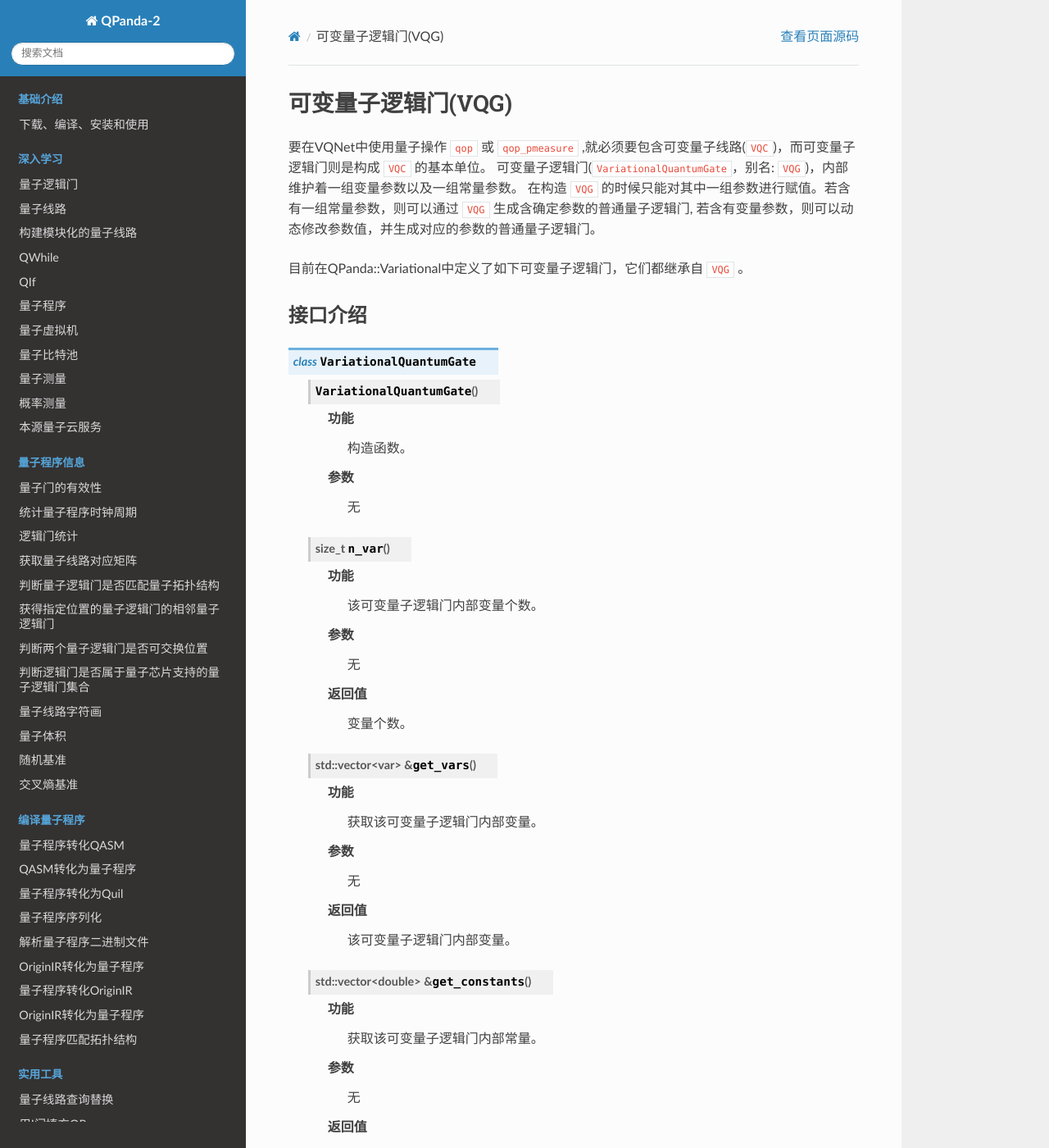
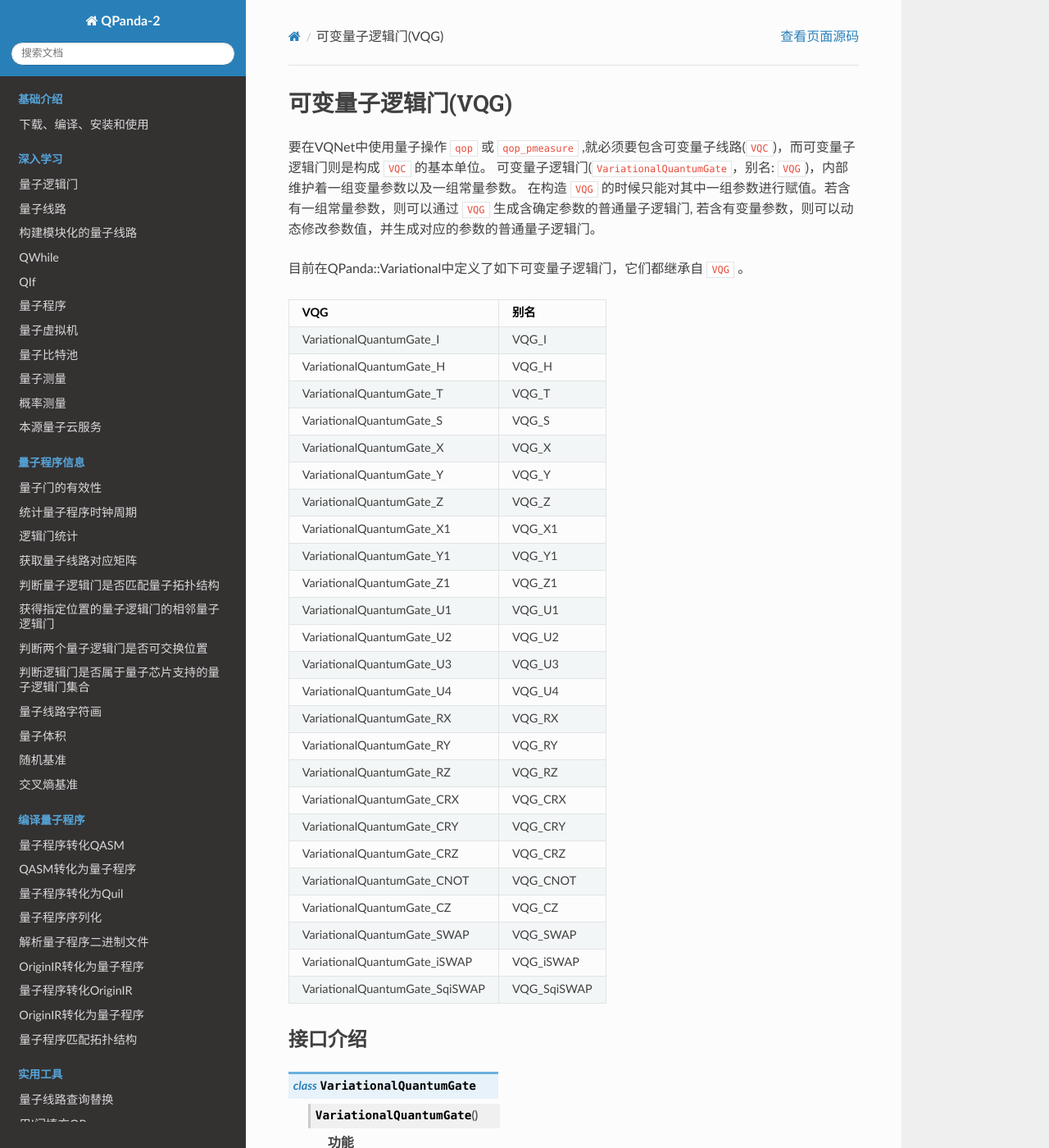
Before and after one commit to OriginQ/QPanda-tutorial, a Sphinx documentation site: the page built from source/VariableQGate.rst, in a window 1280 px wide and 1400 px high. Shown: the whole window at 82% size. Built offline with Sphinx 7.4.7 and the Read the Docs theme 2.0.0, drawn with Linux system fonts in a browser that asks for light colours; pages that are not in the unit, such as notebooks, are missing from menus; some of the changed text lies outside the part shown.

Commit message:
Update VariableQGate.rst

```diff
--- a/source/VariableQGate.rst
+++ b/source/VariableQGate.rst
@@ -5,22 +5,36 @@
 
 目前在QPanda::Variational中定义了如下可变量子逻辑门，它们都继承自 ``VQG`` 。
 
-.. list-table::
+================================     ==============
+ VQG                                   别名
+================================     ==============
+VariationalQuantumGate_I              VQG_I
+VariationalQuantumGate_H              VQG_H
+VariationalQuantumGate_T              VQG_T
+VariationalQuantumGate_S              VQG_S
+VariationalQuantumGate_X              VQG_X
+VariationalQuantumGate_Y              VQG_Y
+VariationalQuantumGate_Z              VQG_Z
+VariationalQuantumGate_X1             VQG_X1
+VariationalQuantumGate_Y1             VQG_Y1
+VariationalQuantumGate_Z1             VQG_Z1
+VariationalQuantumGate_U1             VQG_U1
+VariationalQuantumGate_U2             VQG_U2
+VariationalQuantumGate_U3             VQG_U3
+VariationalQuantumGate_U4             VQG_U4
+VariationalQuantumGate_RX             VQG_RX
+VariationalQuantumGate_RY             VQG_RY
+VariationalQuantumGate_RZ             VQG_RZ
+VariationalQuantumGate_CRX            VQG_CRX
+VariationalQuantumGate_CRY            VQG_CRY
+VariationalQuantumGate_CRZ            VQG_CRZ
+VariationalQuantumGate_CNOT           VQG_CNOT
+VariationalQuantumGate_CZ             VQG_CZ
+VariationalQuantumGate_SWAP           VQG_SWAP
+VariationalQuantumGate_iSWAP          VQG_iSWAP
+VariationalQuantumGate_SqiSWAP        VQG_SqiSWAP
+================================     ==============
 
-    * - VQG
-      - 别名
-    * - VariationalQuantumGate_H
-      - VQG_H
-    * - VariationalQuantumGate_RX
-      - VQG_RX
-    * - VariationalQuantumGate_RY
-      - VQG_RY
-    * - VariationalQuantumGate_RZ
-      - VQG_RZ
-	* - VariationalQuantumGate_CNOT
-      - VQG_CNOT
-	* - VariationalQuantumGate_CZ
-      - VQG_CZ
 
 接口介绍
 -----------------
@@ -188,57 +217,132 @@
 .. code-block:: cpp
 
     #include "QPanda.h"
-    USING_QPANDA
+    #include "Variational/var.h"
 
     int main()
     {
         using namespace QPanda;
-        using namespace QPanda::Variational;
+	using namespace QPanda::Variational;
 
-        constexpr int qnum = 2;
+	constexpr int qnum = 4;
 
-        QuantumMachine *machine = initQuantumMachine(QuantumMachine_type::CPU_SINGLE_THREAD);
-        std::vector<Qubit*> q;
-        for (int i = 0; i < qnum; ++i)
-        {
-            q.push_back(machine->Allocate_Qubit());
-        }
+	QuantumMachine* machine = initQuantumMachine(CPU);
+	auto q = machine->qAllocMany(qnum);
 
-        MatrixXd m1(1, 1);
-        MatrixXd m2(1, 1);
-        m1(0, 0) = 1;
-        m2(0, 0) = 2;
+	MatrixXd m1(1, 1);
+	MatrixXd m2(1, 1);
+	m1(0, 0) = 1;
+	m2(0, 0) = 2;
 
-        var x(m1);
-        var y(m2);
+	double x1 = 1.562;
+	double x2 = 2.3658;
+	var x(m1);
+	var y(m2);
+	var ts(1.5);
+	ts = 1.8;
 
-        VQC vqc;
-        vqc.insert(VQG_H(q[0]));
-        vqc.insert(VQG_RX(q[0], x));
-        vqc.insert(VQG_RY(q[1], y));
-        vqc.insert(VQG_RZ(q[0], 0.123));
-        vqc.insert(VQG_CZ(q[0], q[1]));
-        vqc.insert(VQG_CNOT(q[0], q[1]));
 
-        QCircuit circuit = vqc.feed();
-        QProg prog;
-        prog << circuit;
 
-        std::cout << convert_qprog_to_originir(prog,machine) << std::endl << std::endl;
+	VQC vqc;
+	vqc.insert(VQG_H(q[0]));
+	vqc.insert(VQG_T(q[0]));
+	vqc.insert(VQG_S(q[1]));
 
-        m1(0, 0) = 3;
-        m2(0, 0) = 4;
 
-        x.setValue(m1);
-        y.setValue(m2);
+	vqc.insert(VQG_X(q[2]));
+	vqc.insert(VQG_Y(q[1]));
+	vqc.insert(VQG_Z(q[2]));
 
-        QCircuit circuit2 = vqc.feed();
-        QProg prog2;
-        prog2 << circuit2;
+	vqc.insert(VQG_X1(q[2]));
+	vqc.insert(VQG_Y1(q[1]));
+	vqc.insert(VQG_Z1(q[2]));
 
-        std::cout << convert_qprog_to_originir(prog2,machine) << std::endl;
+	vqc.insert(VQG_RPhi(q[0], ts, x));
+	vqc.insert(VQG_U1(q[0], ts));
+	vqc.insert(VQG_U2(q[1], PI, PI/2));
+	vqc.insert(VQG_U3(q[2], PI, PI / 2, PI / 4));
 
-        return 0;
+
+	//vqc.insert();
+
+	vqc.insert(VQG_RX(q[0], x1));
+	vqc.insert(VQG_RY(q[1], x2));
+	vqc.insert(VQG_RZ(q[0], 0.123));
+	vqc.insert(VQG_CZ(q[0], q[1]));
+	vqc.insert(VQG_CR(q[0], q[1], PI));
+	vqc.insert(VQG_CNOT(q[0], q[1]));
+
+	QCircuit circuit = vqc.feed();
+	QProg prog;
+	prog << circuit;
+
+	std::cout << convert_qprog_to_originir(prog, machine) << std::endl << std::endl;
+
+	m1(0, 0) = 3.3;
+	m2(0, 0) = 4;
+
+	double s = 2.36559;
+
+	x.setValue(m1);
+	y.setValue(m2);
+
+	ts.setValue(3.145);
+	ts = 3.148;
+
+	QCircuit circuit2 = vqc.feed();
+	QProg prog2;
+	prog2 << circuit2;
+
+	std::cout << convert_qprog_to_originir(prog2, machine) << std::endl;
+
+	return 0;
     }
 
-.. image:: images/VQG_Example.png
+上述示例会得到以下结果：
+
+.. code-block:: cpp
+
+
+        QINIT 4
+        CREG 0
+        H q[0]
+        T q[0]
+        S q[1]
+        X q[2]
+        Y q[1]
+        Z q[2]
+        X1 q[2]
+        Y1 q[1]
+        Z1 q[2]
+        RPhi q[0],(1.8,1)
+        U1 q[0],(1.8)
+        U2 q[1],(3.1415927,1.5707963)
+        U3 q[2],(3.1415927,1.5707963,0.78539816)
+        RX q[0],(1.562)
+        RY q[1],(2.3658)
+        RZ q[0],(0.123)
+        CZ q[0],q[1]
+        CR q[0],q[1],(3.1415927)
+        CNOT q[0],q[1]
+
+        QINIT 4
+        CREG 0
+        H q[0]
+        T q[0]
+        S q[1]
+        X q[2]
+        Y q[1]
+        Z q[2]
+        X1 q[2]
+        Y1 q[1]
+        Z1 q[2]
+        RPhi q[0],(3.148,3.3)
+        U1 q[0],(3.148)
+        U2 q[1],(3.1415927,1.5707963)
+        U3 q[2],(3.1415927,1.5707963,0.78539816)
+        RX q[0],(1.562)
+        RY q[1],(2.3658)
+        RZ q[0],(0.123)
+        CZ q[0],q[1]
+        CR q[0],q[1],(3.1415927)
+        CNOT q[0],q[1]
```
Also changed, not shown: other parts of source/VariableQGate.rst (+16 -1 lines).
